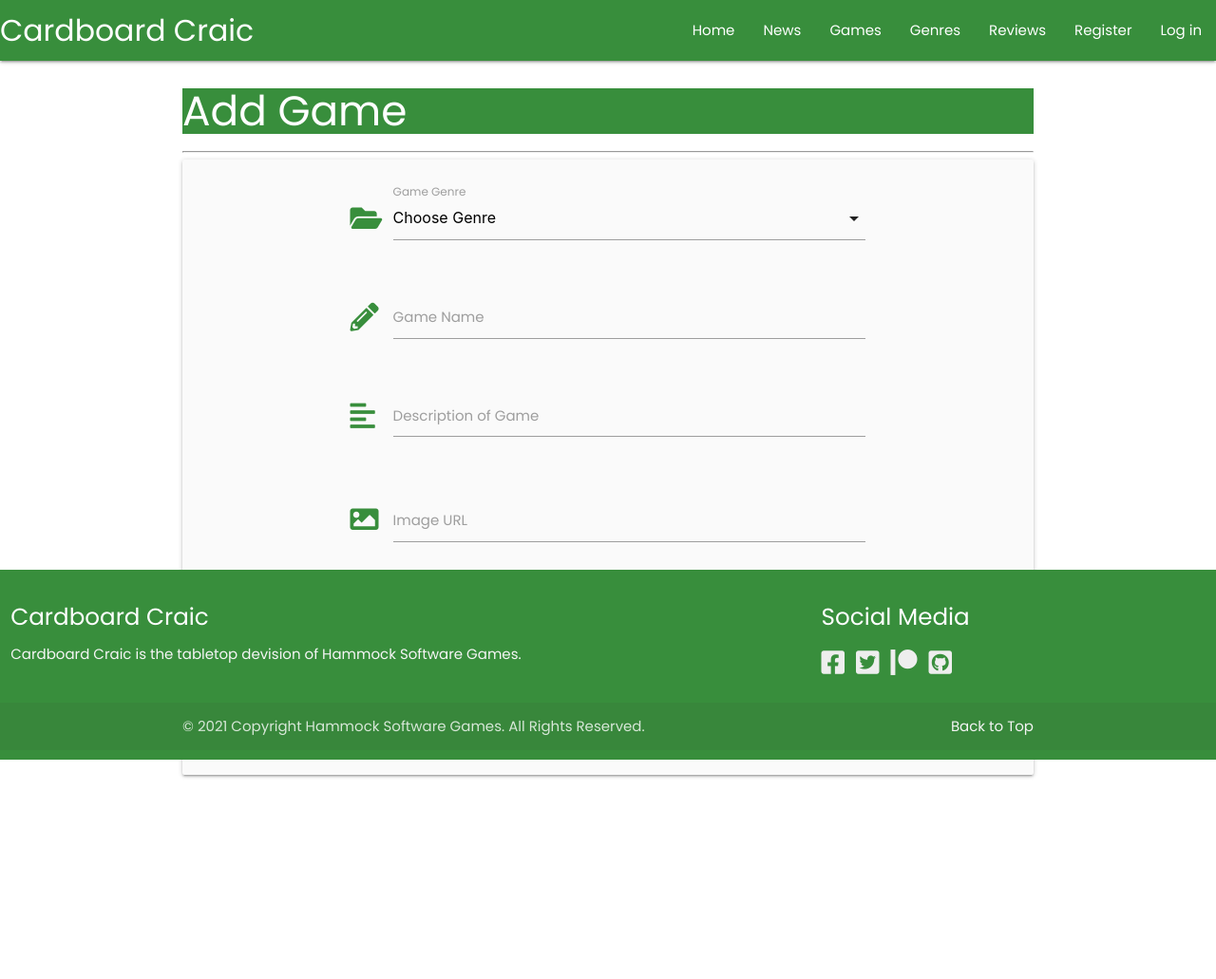
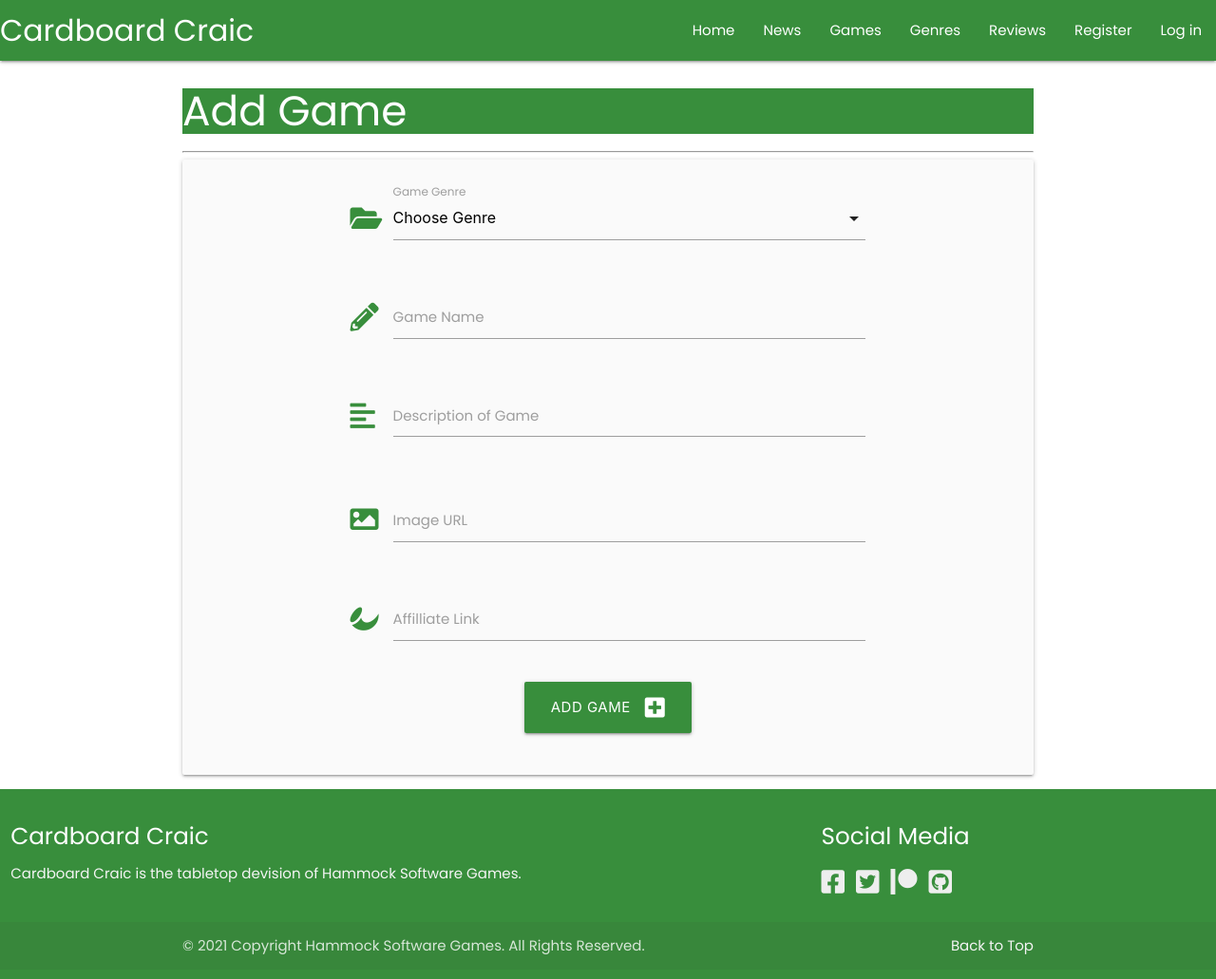
Before and after one commit to Code-Institute-Submissions/Phillip-Healy-cardboard_craic_SepResub, a Flask app: page /add_game in a window 1280 px wide. Shown: the whole page at 95% size. Run offline with Flask 2, Linux system fonts and the light colour scheme; data that the repository does not hold is empty; some libraries are stand-ins or nearby versions.

Commit message:
Fix position of footer on all devices and for all pages.

```diff
--- a/static/css/style.css
+++ b/static/css/style.css
@@ -2,22 +2,20 @@
 
 body {
     font-family: 'Poppins', sans-serif;
-    display: flex;
-    min-height: 100vh;
-    flex-direction: column;
-    padding-bottom: 200px;
+    padding: 0;
 }
 
-main {
-    flex: 1 0 auto;
-  }
+#main-window {
+    min-height: calc(100vh - 200px);
+}
+
+#footer {
+    height: 200px;
+}
 
 .page-footer {
     padding-top: 20px;
     color: #fff;
-    height: 200px;
-    position: absolute;
-    bottom: 0;
     width: 100%;
 }
 
@@ -137,4 +135,8 @@ a.back-to-top {
         height: auto;
         min-height: 80px;
     }
+
+    #footer {
+        height: auto;
+    }
 }
--- a/templates/base.html
+++ b/templates/base.html
@@ -16,6 +16,7 @@
     <title>Cardboard Craic</title>
 </head>
 <body>
+    <div id="main-window">
         <header>
             <!-- Navbar -->
             <div class="navbar-fixed">
@@ -79,8 +80,8 @@
 
             {% block content %}
             {% endblock %}
-
-    <footer class="page-footer green darken-2">
+    </div>
+        <footer class="page-footer green darken-2" id="footer">
                 <div class="row">
                     <div class="col l6 s12">
                         <h5 class="white-text">Cardboard Craic</h5>
@@ -105,7 +106,6 @@
                 </div>
             </div>
         </footer>
-
     <!--- Jquery minified CDN -->
     <script src="https://code.jquery.com/jquery-3.6.0.min.js"
         integrity="sha256-/xUj+3OJU5yExlq6GSYGSHk7tPXikynS7ogEvDej/m4=" crossorigin="anonymous"></script>
```
Also changed, not shown: README.md. Lines whose indentation alone changed are shown as unchanged.
